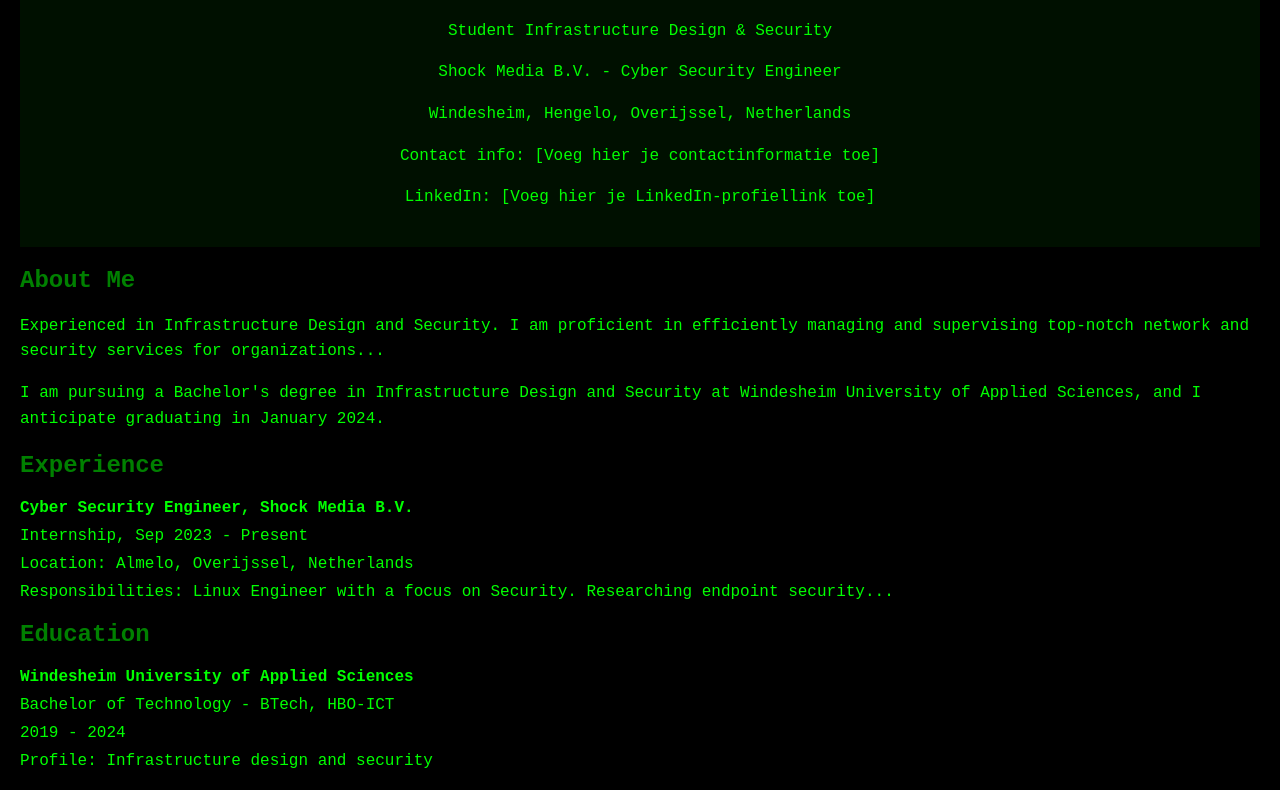
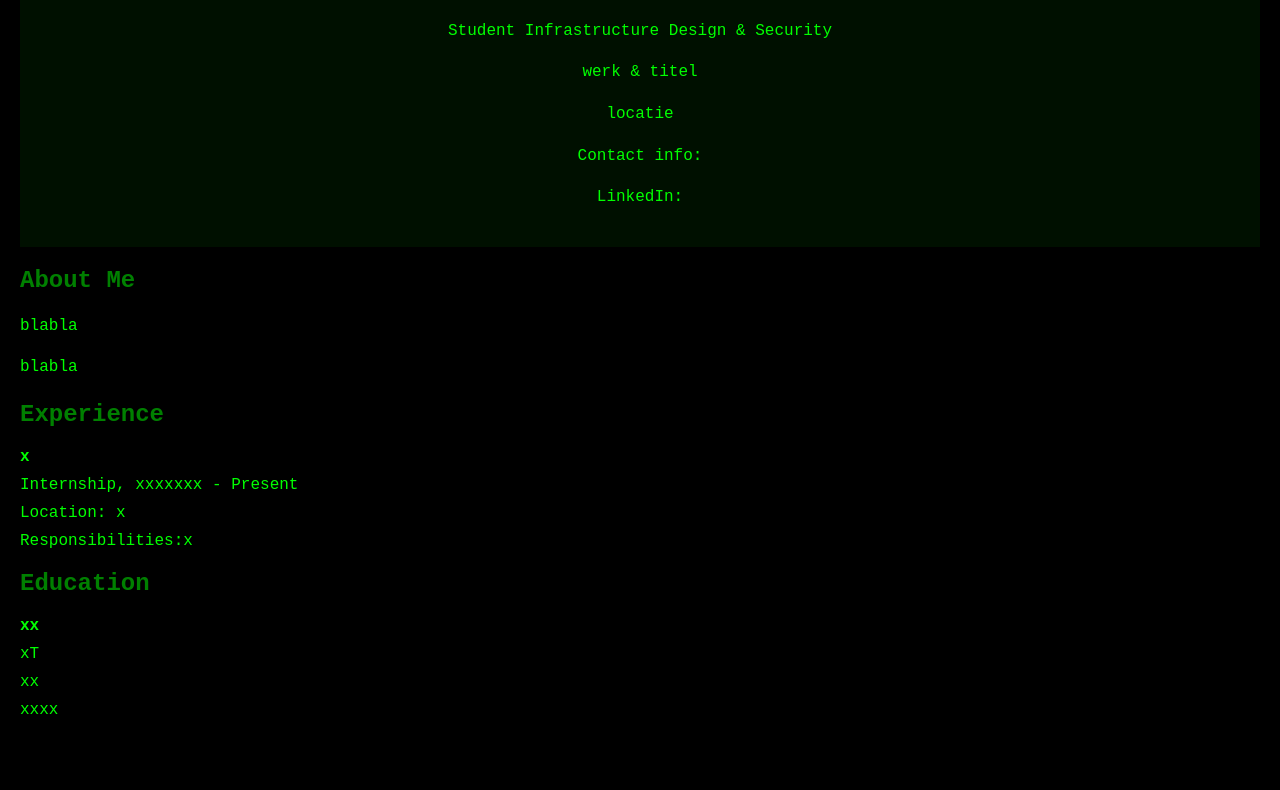
Before and after one commit to Jodki/about, a plain HTML site: page index.html in a window 1280 px wide. Shown: the part 101-891 px from the top of the page. After the commit the page ends 840 px from the top, so only its background shows below. Drawn offline with Linux system fonts and the light colour scheme.

Commit message:
Update index.html

```diff
--- a/index.html
+++ b/index.html
@@ -3,7 +3,7 @@
 <head>
     <meta charset="UTF-8">
     <meta name="viewport" content="width=device-width, initial-scale=1.0">
-    <title>Justin Oudijk</title>
+    <title>Jodki</title>
     <style>
         body {
             font-family: 'Courier New', Courier, monospace;
@@ -44,25 +44,25 @@
     <header>
         <h1>Justin Oudijk</h1>
         <p>Student Infrastructure Design & Security</p>
-        <p>Shock Media B.V. - Cyber Security Engineer</p>
-        <p>Windesheim, Hengelo, Overijssel, Netherlands</p>
-        <p>Contact info: [Voeg hier je contactinformatie toe]</p>
-        <p>LinkedIn: [Voeg hier je LinkedIn-profiellink toe]</p>
+        <p>werk & titel</p>
+        <p>locatie</p>
+        <p>Contact info:</p>
+        <p>LinkedIn:</p>
     </header>
 
     <section>
         <h2>About Me</h2>
-        <p>Experienced in Infrastructure Design and Security. I am proficient in efficiently managing and supervising top-notch network and security services for organizations...</p>
-        <p>I am pursuing a Bachelor's degree in Infrastructure Design and Security at Windesheim University of Applied Sciences, and I anticipate graduating in January 2024.</p>
+        <p>blabla</p>
+        <p>blabla</p>
     </section>
 
     <section>
         <h2>Experience</h2>
         <ul>
-            <li><strong>Cyber Security Engineer, Shock Media B.V.</strong></li>
-            <li>Internship, Sep 2023 - Present</li>
-            <li>Location: Almelo, Overijssel, Netherlands</li>
-            <li>Responsibilities: Linux Engineer with a focus on Security. Researching endpoint security...</li>
+            <li><strong>x</strong></li>
+            <li>Internship, xxxxxxx - Present</li>
+            <li>Location: x</li>
+            <li>Responsibilities:x</li>
             <!-- Add more experiences as needed -->
         </ul>
     </section>
@@ -70,10 +70,10 @@
     <section>
         <h2>Education</h2>
         <ul>
-            <li><strong>Windesheim University of Applied Sciences</strong></li>
-            <li>Bachelor of Technology - BTech, HBO-ICT</li>
-            <li>2019 - 2024</li>
-            <li>Profile: Infrastructure design and security</li>
+            <li><strong>xx</strong></li>
+            <li>xT</li>
+            <li>xx</li>
+            <li>xxxx</li>
             <!-- Add more education details as needed -->
         </ul>
     </section>
```
